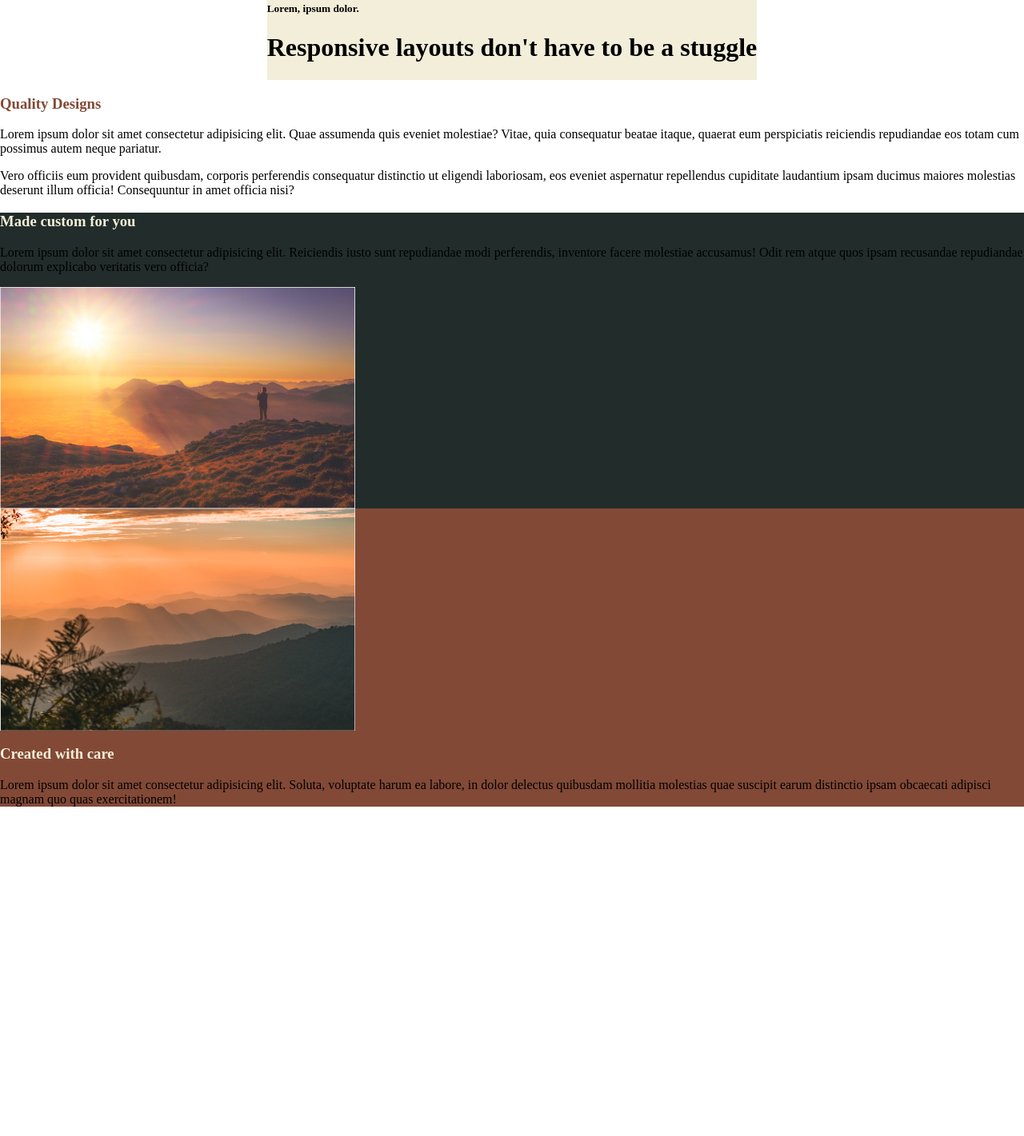
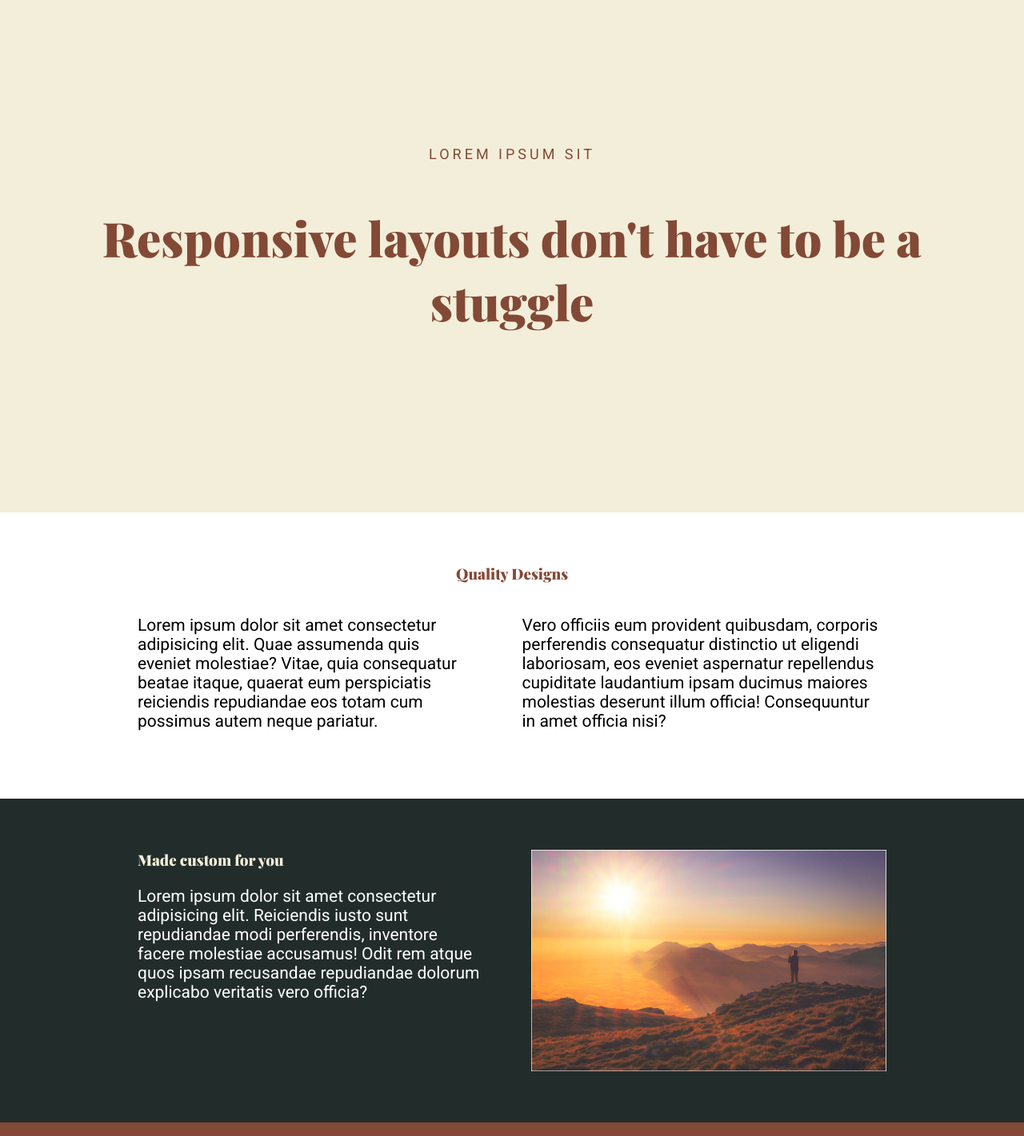
Before and after one commit to TXMack713/conquering-responsive-layouts-day12, a plain HTML site: page index.html in a window 1280 px wide. Shown: the part 19-1440 px from the top of the page at 80% size. Before the commit the page ends 1044 px from the top, so only its background shows below. Drawn offline with nearby package versions, Linux system fonts and the light colour scheme.

Commit message:
Made progress on the challenge

```diff
--- a/index.html
+++ b/index.html
@@ -1,48 +1,77 @@
 <!-- <!DOCTYPE html> -->
 <html lang="en">
-
   <head>
     <meta charset="UTF-8" />
     <meta http-equiv="X-UA-Compatible" content="IE=edge" />
     <meta name="viewport" content="width=device-width, initial-scale=1.0" />
     <title>Conquering Responsive Layouts - Day 12</title>
-  <link rel="stylesheet" href="styles.css" type="text/css">
+    <link rel="preconnect" href="https://fonts.googleapis.com" />
+    <link rel="preconnect" href="https://fonts.gstatic.com" crossorigin />
+    <link
+      href="https://fonts.googleapis.com/css2?family=Playfair+Display:wght@900&family=Roboto:wght@300;400&display=swap"
+      rel="stylesheet"
+    />
+    <link rel="stylesheet" href="styles.css" type="text/css" />
   </head>
 
   <body>
     <header>
-    <h5>Lorem, ipsum dolor.</h5>
+      <p>Lorem Ipsum Sit</p>
+      <p></p>
       <h1>Responsive layouts don't have to be a stuggle</h1>
     </header>
+
     <section class="quality_designs">
+      <section class="row2">
         <h3>Quality Designs</h3>
         <section class="paragraphs">
-    <p>Lorem ipsum dolor sit amet consectetur adipisicing elit. Quae assumenda quis eveniet molestiae? Vitae, quia
-      consequatur beatae itaque, quaerat eum perspiciatis reiciendis repudiandae eos totam cum possimus autem neque
-      pariatur.</p>
-    <p>Vero officiis eum provident quibusdam, corporis perferendis consequatur distinctio ut eligendi laboriosam, eos
-      eveniet aspernatur repellendus cupiditate laudantium ipsam ducimus maiores molestias deserunt illum officia!
-      Consequuntur in amet officia nisi?</p>
+          <p>
+            Lorem ipsum dolor sit amet consectetur adipisicing elit. Quae
+            assumenda quis eveniet molestiae? Vitae, quia consequatur beatae
+            itaque, quaerat eum perspiciatis reiciendis repudiandae eos totam
+            cum possimus autem neque pariatur.
+          </p>
+          <p>
+            Vero officiis eum provident quibusdam, corporis perferendis
+            consequatur distinctio ut eligendi laboriosam, eos eveniet
+            aspernatur repellendus cupiditate laudantium ipsam ducimus maiores
+            molestias deserunt illum officia! Consequuntur in amet officia nisi?
+          </p>
+        </section>
+      </section>
+    </section>
 
+    <section class="custom">
+      <section class="row">
+        <div class="verbiage">
+          <h3>Made custom for you</h3>
+          <p>
+            Lorem ipsum dolor sit amet consectetur adipisicing elit. Reiciendis
+            iusto sunt repudiandae modi perferendis, inventore facere molestiae
+            accusamus! Odit rem atque quos ipsam recusandae repudiandae dolorum
+            explicabo veritatis vero officia?
+          </p>
+        </div>
+        <img
+          src="./image-01.jpg"
+          alt="Person overlooking mountains above the clouds"
+        />
       </section>
-  <section class="custom">
-    <div>
-      <h3>Made custom for you</h3>
-      <p>Lorem ipsum dolor sit amet consectetur adipisicing elit. Reiciendis iusto sunt repudiandae modi perferendis,
-        inventore facere molestiae accusamus! Odit rem atque quos ipsam recusandae repudiandae dolorum explicabo
-        veritatis vero officia?</p>
-    </div>
-    <img src="./image-01.jpg" alt="Person overlooking mountains above the clouds">
     </section>
+
     <section class="care">
-    <img src="./image-02.jpg" alt="Wooded, rolling hills at sunset">
-    <div>
+      <section class="row">
+        <img src="./image-02.jpg" alt="Wooded, rolling hills at sunset" />
+        <div class="verbiage">
           <h3>Created with care</h3>
-      <p>Lorem ipsum dolor sit amet consectetur adipisicing elit. Soluta, voluptate harum ea labore, in dolor delectus
-        quibusdam mollitia molestias quae suscipit earum distinctio ipsam obcaecati adipisci magnam quo quas
-        exercitationem!</p>
+          <p>
+            Lorem ipsum dolor sit amet consectetur adipisicing elit. Soluta,
+            voluptate harum ea labore, in dolor delectus quibusdam mollitia
+            molestias quae suscipit earum distinctio ipsam obcaecati adipisci
+            magnam quo quas exercitationem!
+          </p>
         </div>
       </section>
+    </section>
   </body>
-
 </html>
--- a/styles.css
+++ b/styles.css
@@ -1,3 +1,8 @@
+@font-face {
+  font-family: "roboto";
+  src: url();
+}
+
 html {
   min-block-size: 100%;
 }
@@ -16,22 +21,112 @@ body {
   display: flex;
   flex-flow: column nowrap;
   align-items: center;
+  text-align: center;
+  font-size: 16px;
+  font-family: "Roboto", sans-serif;
+}
+
+*,
+*::before,
+*::after {
+  box-sizing: inherit;
 }
 
 header {
   background-color: #f3eed9;
+  inline-size: 100%;
+  min-height: 41.25rem; /* 660px */
+  display: flex;
+  flex-flow: column nowrap;
+  justify-content: center;
+  align-items: center;
+  color: #824936;
+}
+
+h1,
+h3 {
+  font-family: "Playfair Display", sans-serif;
+  font-weight: 900;
+}
+
+h3 {
+  font-weight:
+  font-size: 2.25rem;
+}
+
+p {
+  font-size: 1.3125rem;
+}
+
+header > h1 {
+  max-inline-size: 70.5rem;
+  font-size: 3.75rem;
+  margin-top: 0rem;
+}
+
+header > p {
+  font-size: 1.125rem;
+  text-transform: uppercase;
+  letter-spacing: 0.25rem;
 }
 
 .quality_designs {
   background-color: white;
+  display: flex;
+  flex-flow: column nowrap;
+  justify-content: center;
+  align-items: center;
+  margin: 0 auto;
+  padding: 5% 7.5%;
+  max-inline-size: 70.5rem; /* 1128px */
 }
 
 .quality_designs h3 {
   color: #824936;
+  margin-top: 0;
+}
+
+.quality_designs .paragraphs {
+  display: flex;
+  justify-content: space-between;
+  align-items: center;
+  column-gap: 4rem;
+  text-align: left;
+}
+
+.row {
+  display: flex;
+  justify-content: space-between;
+  align-items: center;
+  max-inline-size: 70.5rem; /* 1128px */
+  margin: 0 auto;
+  padding: 5% 7.5%;
+  column-gap: 4rem;
+}
+
+.verbiage {
+  display: flex;
+  flex-flow: column nowrap;
+  justify-content: flex-start;
+  align-self: flex-start;
+  color: white;
+  max-inline-size: 50%;
+  margin-top: 0;
+  text-align: left;
+}
+
+.verbiage > h3 {
+  margin: 0;
+}
+
+img {
+  align-self: flex-start;
+  max-inline-size: 50%;
 }
 
 .custom {
   background-color: #222c2a;
+  inline-size: 100%;
 }
 
 .custom h3 {
@@ -40,6 +135,7 @@ header {
 
 .care {
   background-color: #824936;
+  inline-size: 100%;
 }
 
 .care h3 {
```
Lines whose indentation alone changed are shown as unchanged.
